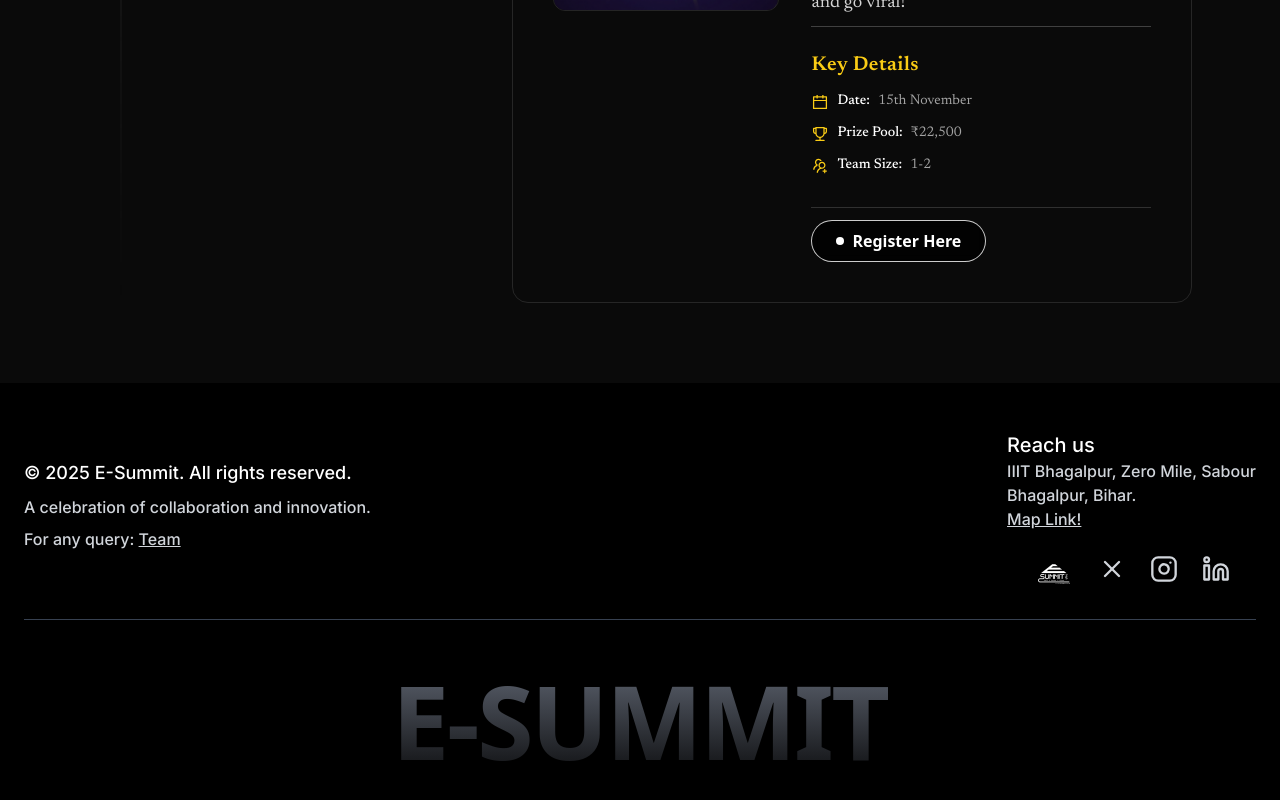
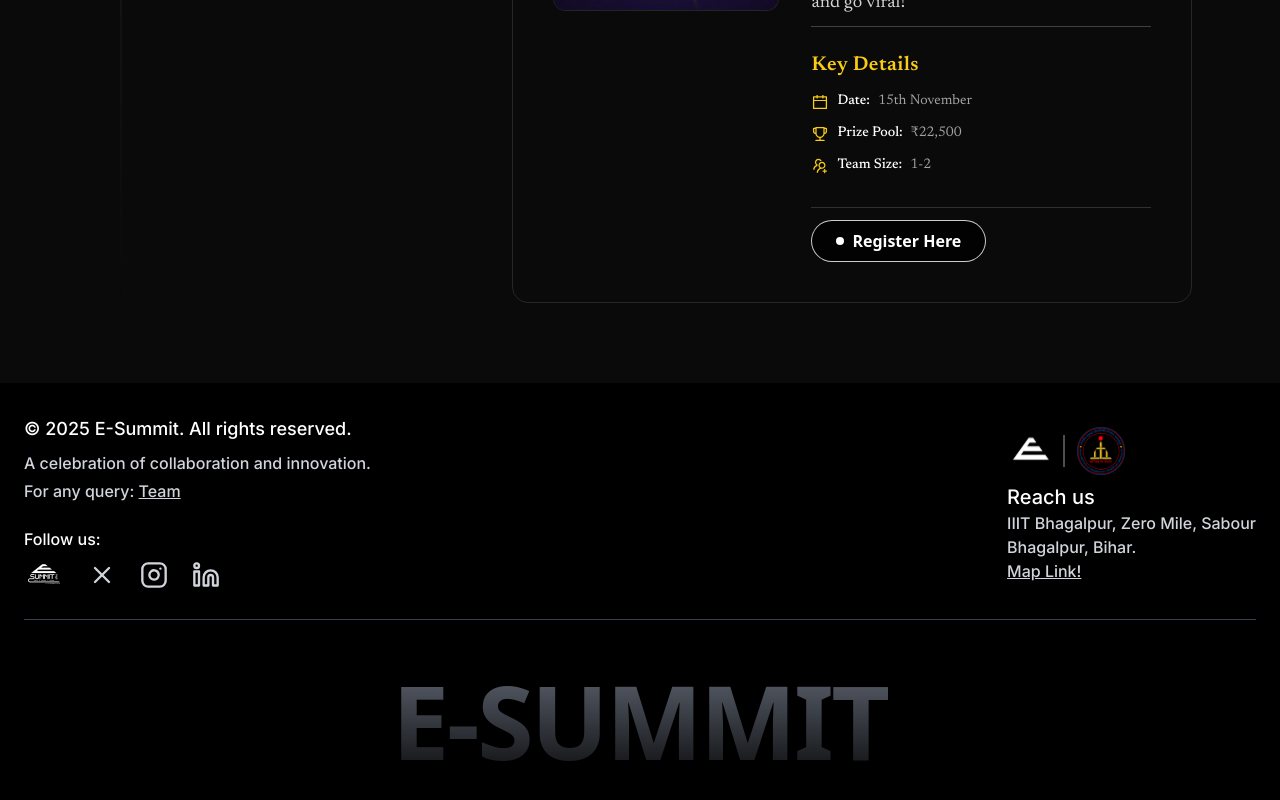
Before and after one commit to gymkhanaIIITBH/E-SUMMIT-IIITBH, a React (Vite) app: page /events in a window 1280 px wide. Shown: the part 4108-4908 px from the top of the page. Built offline with nearby package versions, Linux system fonts and the light colour scheme.

Commit message:
footer fix

```diff
--- a/src/components/Footer.tsx
+++ b/src/components/Footer.tsx
@@ -1,33 +1,41 @@
 
 import { Instagram, Linkedin, X } from 'lucide-react'
-
+import Logo from '/logo.svg'
+import CollegeLogo from '/CollegeLogo.png'
 const Footer = () => {
   return (
     <footer className="bg-black text-white py-8 px-6 w-full">
       <div className="max-w-7xl mx-auto flex flex-col md:flex-row items-start md:items-center justify-between">
         <div>
           <p className="text-lg font-medium mb-2">© 2025 E-Summit. All rights reserved.</p>
-          <p className="mb-2 text-gray-300">A celebration of collaboration and innovation.</p>
+          <p className="mb-1 text-gray-300">A celebration of collaboration and innovation.</p>
           <a href="/team" className="mb-2 text-gray-300">For any query: <span className='underline'>Team</span></a>
-          <br />
+
           {/* <a href="#" className="underline text-gray-300">Meet our Contributors</a> */}
+          <p className='mt-6'>Follow us: </p>
+          <div className='flex gap-6 mt-1'>
+            <a href="/"><img src="/Logo.png" alt="Logo" className="h-10 w-10 object-contain" /></a>
+          <a href="https://x.com/IIITBhagalpur" className='flex items-center'><X className="h-7 w-7 text-gray-300 hover:text-white transition object-cover" /></a>
+          <a href="https://www.instagram.com/esummit_iiitbh/" className='flex items-center'><Instagram className="h-7 w-7 text-gray-300 hover:text-white transition" /></a>
+          <a href="https://in.linkedin.com/company/entrepreneurship-club-iiit-bhagalpur" className='flex items-center'><Linkedin className="h-7 w-7 text-gray-300 hover:text-white transition" /></a>
+          </div>
 
         </div>
-        <div className="flex flex-col items-center gap-6 mt-6 md:mt-0">
+        <div className="flex flex-col items-start gap-2 mt-6 md:mt-0">
           {/* Replace with your logo if needed */}
+          <div className='flex leading-10 items-center justify-start '>
+            <img src={Logo} height={48} width={48} alt="Esummit" />
+            <div className=" h-8 w-[2px] bg-white/30 mr-3 ml-2 " />
+            <img src={CollegeLogo} height={48} width={48} alt="IITBH" />
+          </div>
           <div>
-          <p className='mt-4 text-xl font-medium'> Reach us</p>
+          <p className='mt-0 text-xl font-medium'> Reach us</p>
           <p className='text-gray-300'> IIIT Bhagalpur, Zero Mile, Sabour</p>
           <p className='text-gray-300'>Bhagalpur, Bihar.</p>
           <a className='mt-2 underline text-gray-300' href="https://maps.app.goo.gl/GJdt7mKqEQqzW8er7">Map Link!</a>
           </div>
 
-          <div className='flex gap-6'>
-            <a href="/"><img src="/Logo.png" alt="Logo" className="h-10 w-10 object-contain" /></a>
-          <a href="https://x.com/IIITBhagalpur"><X className="h-7 w-7 text-gray-300 hover:text-white transition" /></a>
-          <a href="https://www.instagram.com/esummit_iiitbh/"><Instagram className="h-7 w-7 text-gray-300 hover:text-white transition" /></a>
-          <a href="https://in.linkedin.com/company/entrepreneurship-club-iiit-bhagalpur"><Linkedin className="h-7 w-7 text-gray-300 hover:text-white transition" /></a>
-          </div>
+
 
         </div>
       </div>
```
Also changed, not shown: public/CollegeLogo.png (added).
